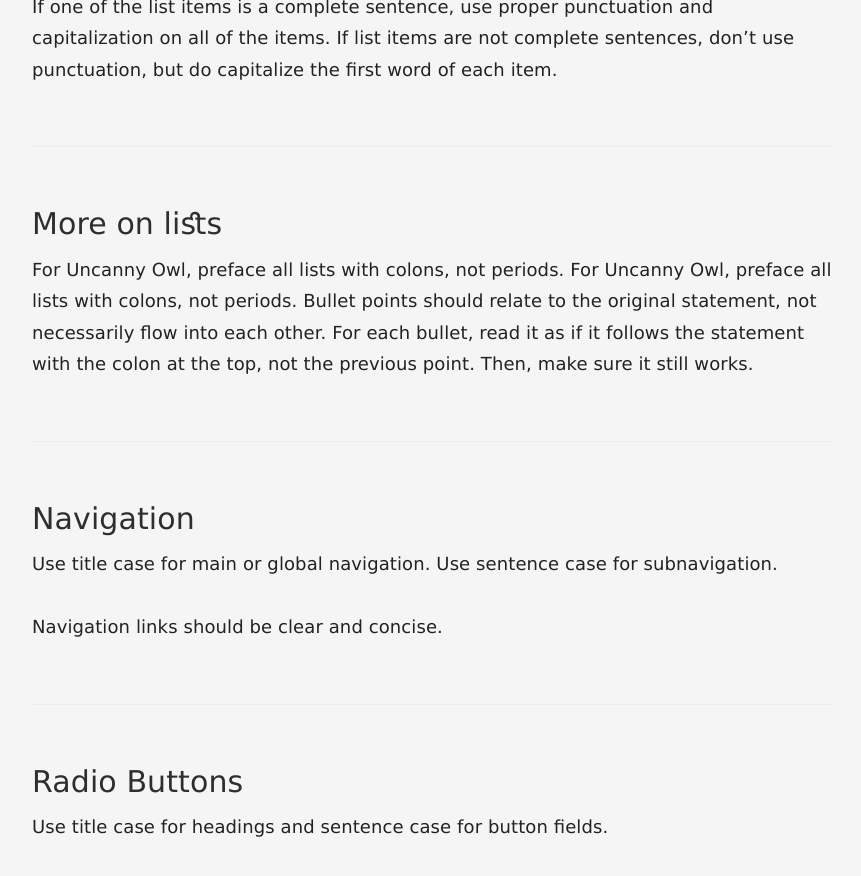
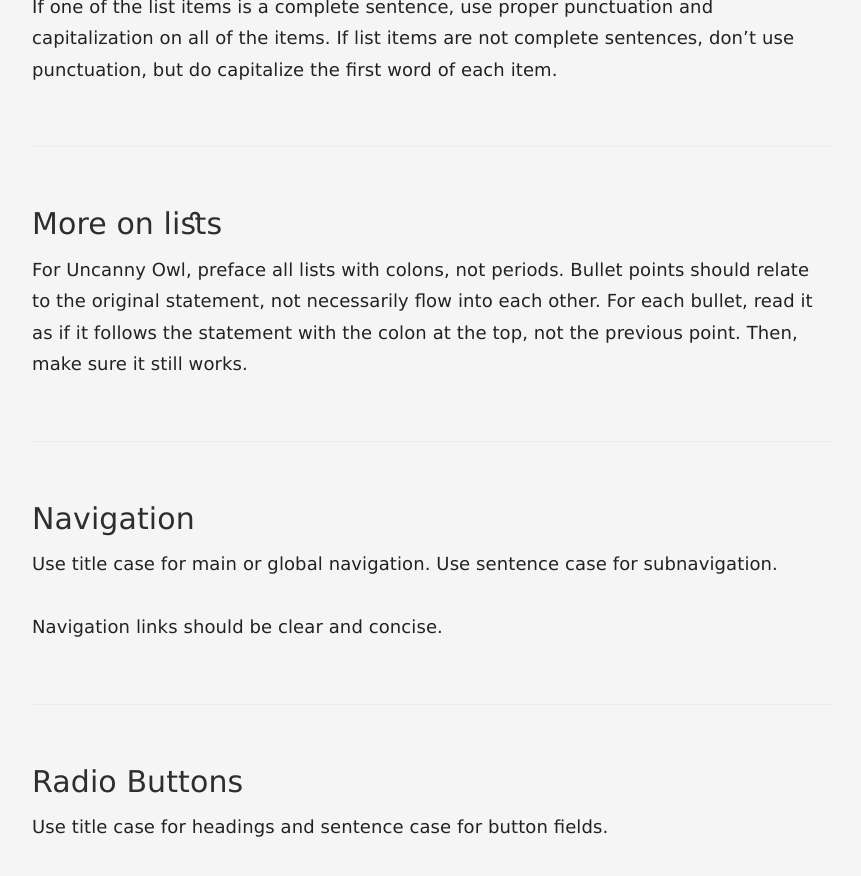
Before and after one commit to marklchaves/cme-dev-style-guide, a Jekyll site: the page built from _docs/basics/05-web-elements.html.md, in a window 1280 px wide and 900 px high, scrolled down 3823 px. Shown: the top 876 px of the window, without its empty margins (358-1219 px from the left). Built offline with Jekyll 4.4.1, drawn with Linux system fonts in a browser that asks for light colours.

Commit message:
Updated '_docs/basics/05-web-elements.html.md' via CloudCannon

```diff
--- a/_docs/basics/05-web-elements.html.md
+++ b/_docs/basics/05-web-elements.html.md
@@ -80,7 +80,7 @@ If one of the list items is a complete sentence, use proper punctuation and capi
 
 ### More on lists
 
-For Uncanny Owl, preface all lists with colons, not periods. For Uncanny Owl, preface all lists with colons, not periods. Bullet points should relate to the original statement, not necessarily flow into each other. For each bullet, read it as if it follows the statement with the colon at the top, not the previous point. Then, make sure it still works.
+For Uncanny Owl, preface all lists with colons, not periods. Bullet points should relate to the original statement, not necessarily flow into each other. For each bullet, read it as if it follows the statement with the colon at the top, not the previous point. Then, make sure it still works.
 
 ### Navigation
 
```
